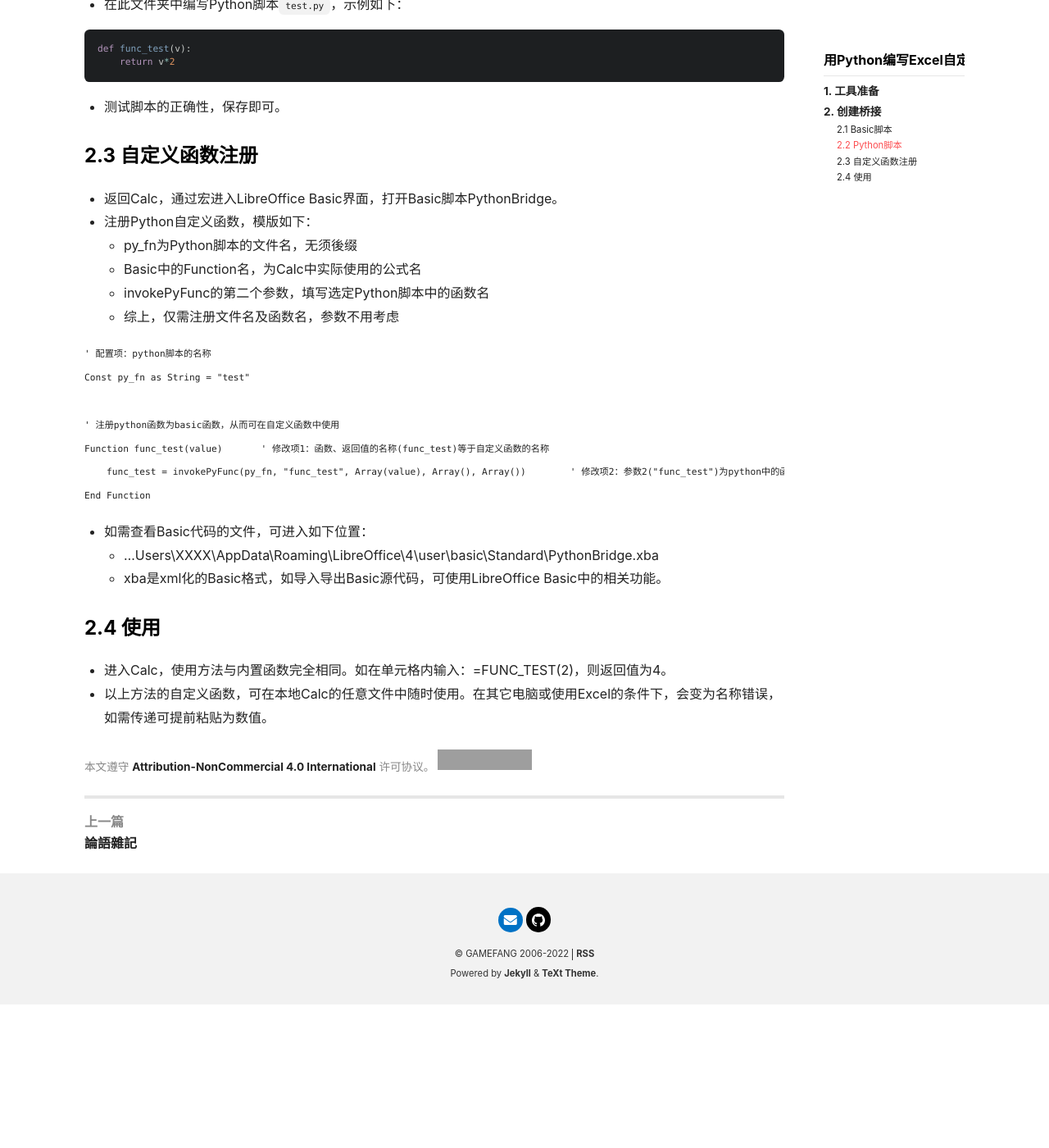
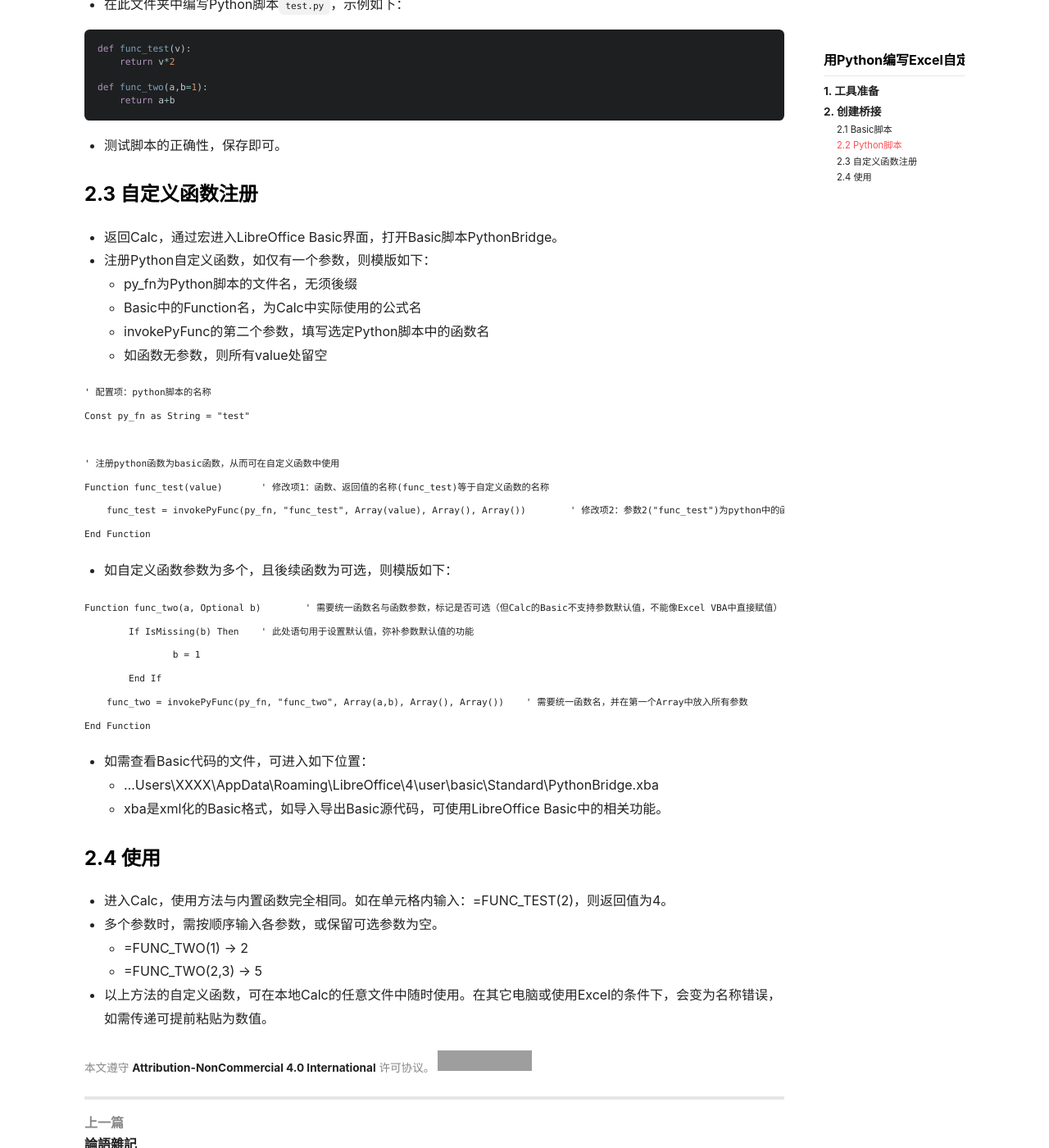
Before and after one commit to gamefang/gamefang.github.io, a Jekyll site: the page built from _posts/program/2022-7-16-用Python编写Excel自定义函数的实现方式.md, in a window 1280 px wide and 1400 px high, scrolled down 2188 px. Shown: the whole window at 82% size. Built offline with Jekyll 4.4.1, drawn with Linux system fonts in a browser that asks for light colours; nearby versions of some CDN libraries; comment, search, counter and statistics services are not loaded; before the commit the page ends 3413 px from its top, so only the background shows below that; grey boxes are pictures that could not be loaded.

Commit message:
修正传参错误

````diff
--- a/_posts/program/2022-7-16-用Python编写Excel自定义函数的实现方式.md
+++ b/_posts/program/2022-7-16-用Python编写Excel自定义函数的实现方式.md
@@ -75,17 +75,20 @@ End Function
 ```py
 def func_test(v):
     return v*2
+
+def func_two(a,b=1):
+    return a+b
 ```
 
 - 测试脚本的正确性，保存即可。
 
 ### 2.3 自定义函数注册
 - 返回Calc，通过宏进入LibreOffice Basic界面，打开Basic脚本PythonBridge。
-- 注册Python自定义函数，模版如下：
+- 注册Python自定义函数，如仅有一个参数，则模版如下：
     - py_fn为Python脚本的文件名，无须後缀
     - Basic中的Function名，为Calc中实际使用的公式名
     - invokePyFunc的第二个参数，填写选定Python脚本中的函数名
-    - 综上，仅需注册文件名及函数名，参数不用考虑
+    - 如函数无参数，则所有value处留空
 
 ```basic
 ' 配置项：python脚本的名称
@@ -97,10 +100,24 @@ Function func_test(value)	' 修改项1：函数、返回值的名称(func_test)
 End Function
 ```
 
+- 如自定义函数参数为多个，且後续函数为可选，则模版如下：
+
+```basic
+Function func_two(a, Optional b)	' 需要统一函数名与函数参数，标记是否可选（但Calc的Basic不支持参数默认值，不能像Excel VBA中直接赋值）
+	If IsMissing(b) Then    ' 此处语句用于设置默认值，弥补参数默认值的功能
+		b = 1
+	End If
+    func_two = invokePyFunc(py_fn, "func_two", Array(a,b), Array(), Array())	' 需要统一函数名，并在第一个Array中放入所有参数
+End Function
+```
+
 - 如需查看Basic代码的文件，可进入如下位置：
     - ...Users\XXXX\AppData\Roaming\LibreOffice\4\user\basic\Standard\PythonBridge.xba
     - xba是xml化的Basic格式，如导入导出Basic源代码，可使用LibreOffice Basic中的相关功能。
 
 ### 2.4 使用
 - 进入Calc，使用方法与内置函数完全相同。如在单元格内输入：=FUNC_TEST(2)，则返回值为4。
+- 多个参数时，需按顺序输入各参数，或保留可选参数为空。
+    - =FUNC_TWO(1) -> 2
+    - =FUNC_TWO(2,3) -> 5
 - 以上方法的自定义函数，可在本地Calc的任意文件中随时使用。在其它电脑或使用Excel的条件下，会变为名称错误，如需传递可提前粘贴为数值。
````
